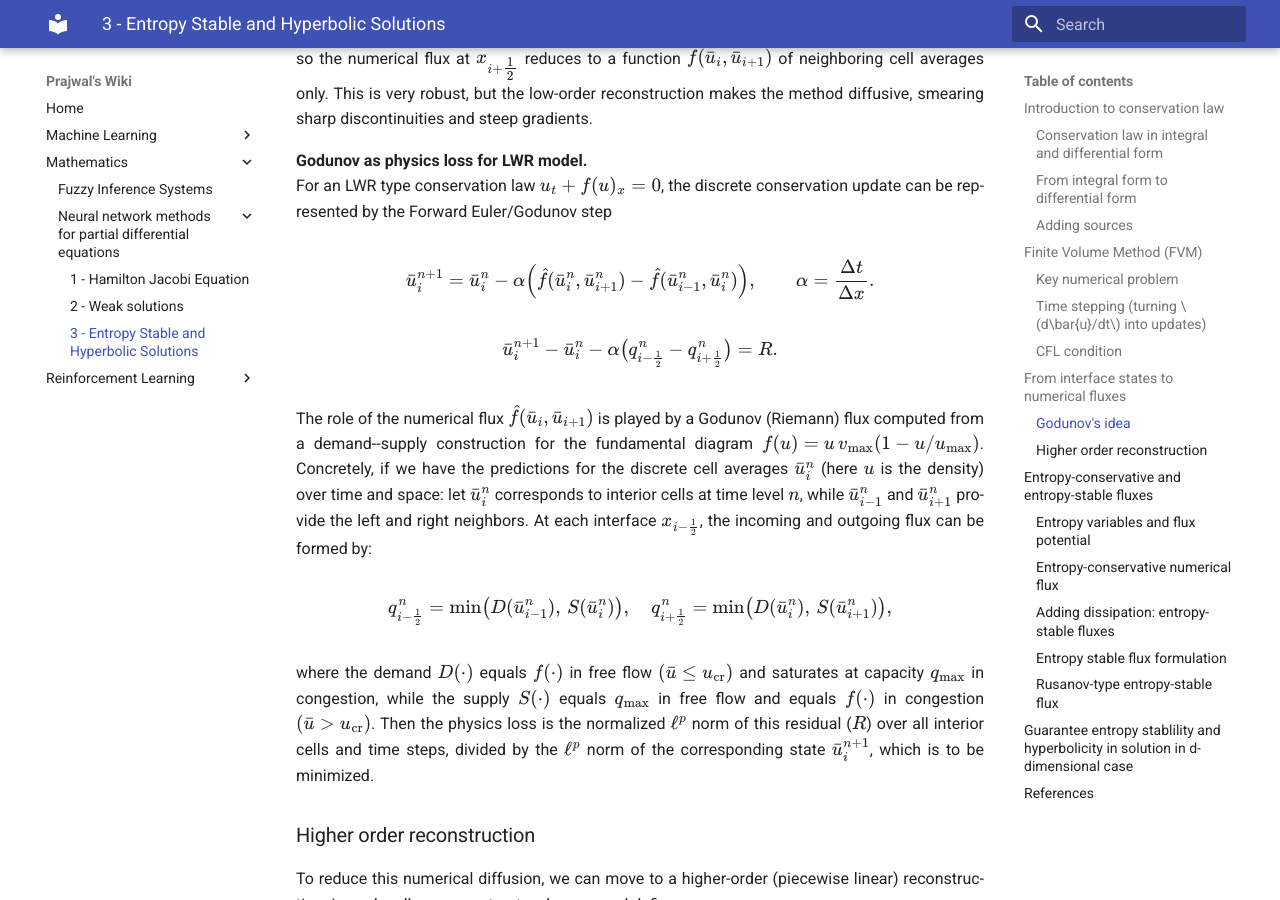
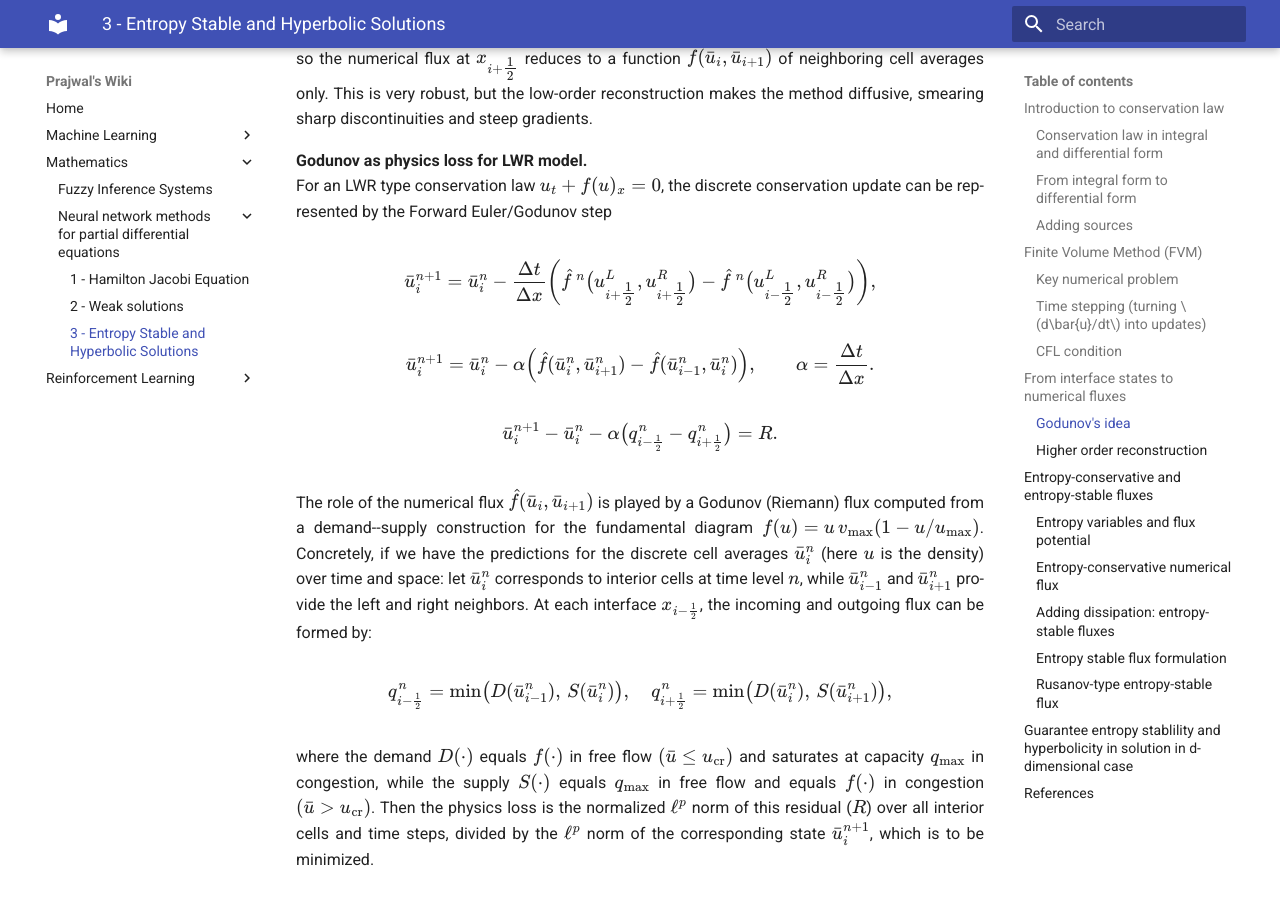
Before and after one commit to pj1911/my-wiki, an MkDocs documentation site: the page built from docs/Hyperbolic PDEs-2-Conservation laws and entropy form.md, in a window 1280 px wide and 900 px high, scrolled down 5861 px. Built offline with MkDocs 1.6.1 and Material for MkDocs 9.7.7, drawn with Linux system fonts in a browser that asks for light colours.

Commit message:
Update Hyperbolic PDEs-2-Conservation laws and entropy form.md

```diff
--- a/docs/Hyperbolic PDEs-2-Conservation laws and entropy form.md
+++ b/docs/Hyperbolic PDEs-2-Conservation laws and entropy form.md
@@ -236,6 +236,10 @@ discontinuities and steep gradients.
 
 **Godunov as physics loss for LWR model.**
 For an LWR type conservation law \(u_t+f(u)_x=0\), the discrete conservation update can be represented by the Forward Euler/Godunov step
+
+$$
+\bar{u}_i^{n+1} = \bar{u}_i^n - \frac{\Delta t}{\Delta x}\left(\hat{f}^{\,n}\big(u_{i+\tfrac12}^L,u_{i+\tfrac12}^R\big)- \hat{f}^{\,n}\big(u_{i-\tfrac12}^L,u_{i-\tfrac12}^R\big)\right),
+$$
 
 $$
 \bar u_i^{n+1}=\bar u_i^{n}-\alpha\!\left(\hat f(\bar u_i^{n},\bar u_{i+1}^{n})-\hat f(\bar u_{i-1}^{n},\bar u_i^{n})\right),\qquad \alpha=\frac{\Delta t}{\Delta x}.
```
